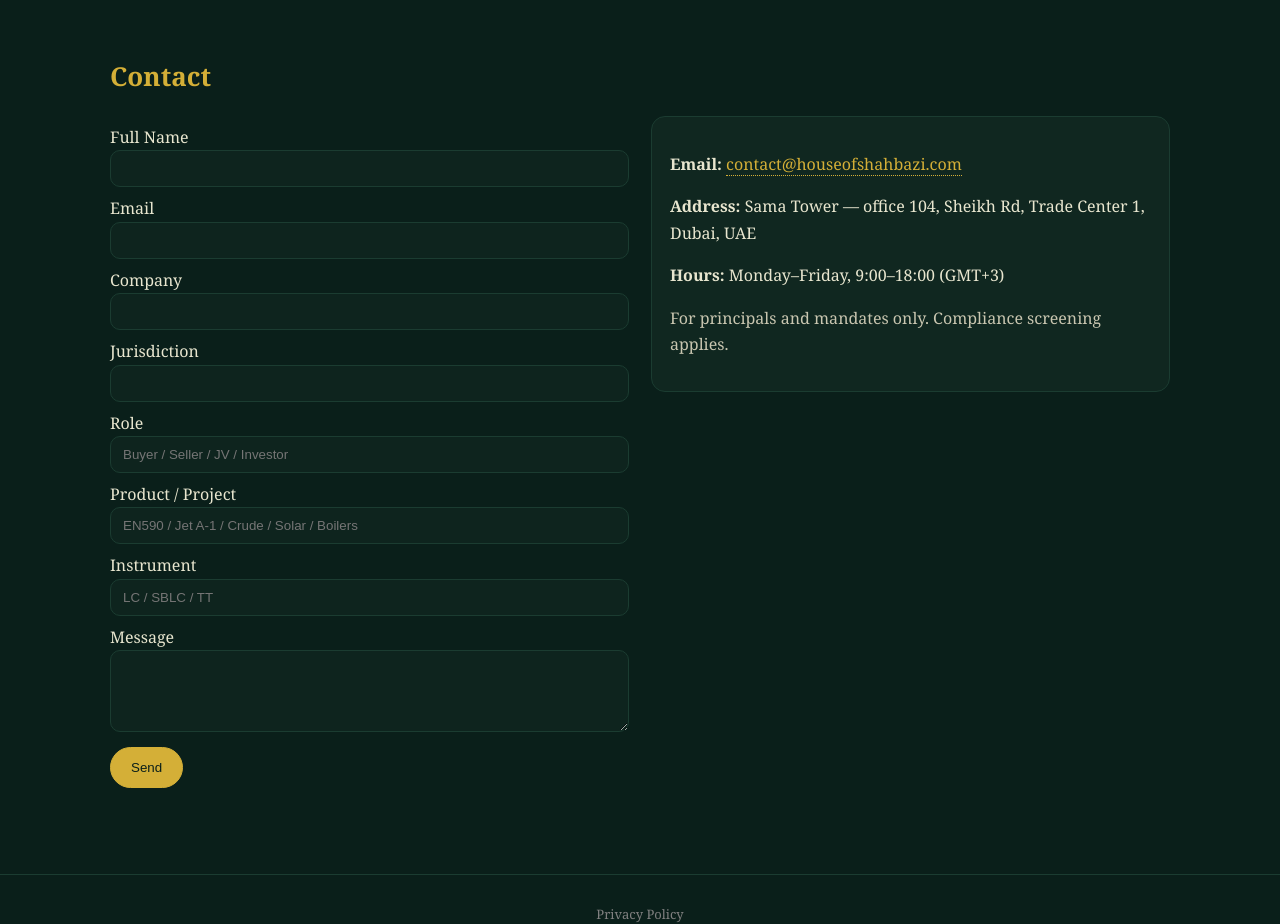
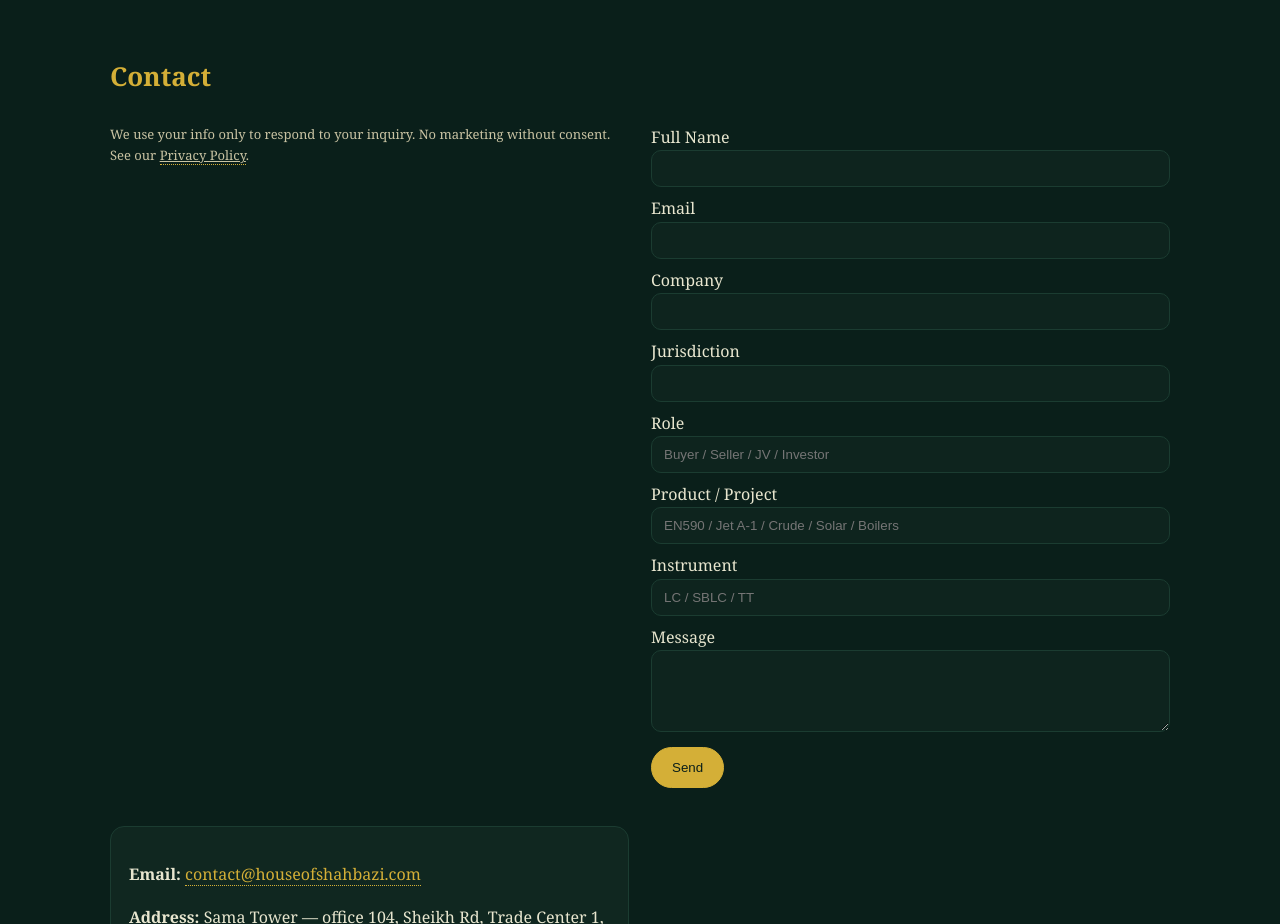
Before and after one commit to houseofshahbazi/houseofshahbazi, a plain HTML site: page index.html in a window 1280 px wide. Shown: the part 3140-4064 px from the top of the page. Drawn offline with Linux system fonts and the light colour scheme.

Commit message:
index.html

```diff
--- a/index.html
+++ b/index.html
@@ -141,6 +141,10 @@
     <section id="contact" class="section">
       <h2 class="section-title">Contact</h2>
       <div class="grid-2 contact-wrap">
+        <p class="hint" style="margin:8px 0 16px; font-size:13px; color:#c9c3a3;">
+  We use your info only to respond to your inquiry. No marketing without consent.
+  See our <a href="privacy.html" class="link" style="color:#c9c3a3; text-decoration:underline;">Privacy Policy</a>.
+</p>
         <form class="contact-form" onsubmit="event.preventDefault();document.getElementById('formStatus').textContent='Thank you. We will reply shortly.';this.reset();">
           <label>Full Name <input type="text" required></label>
           <label>Email <input type="email" required></label>
```
